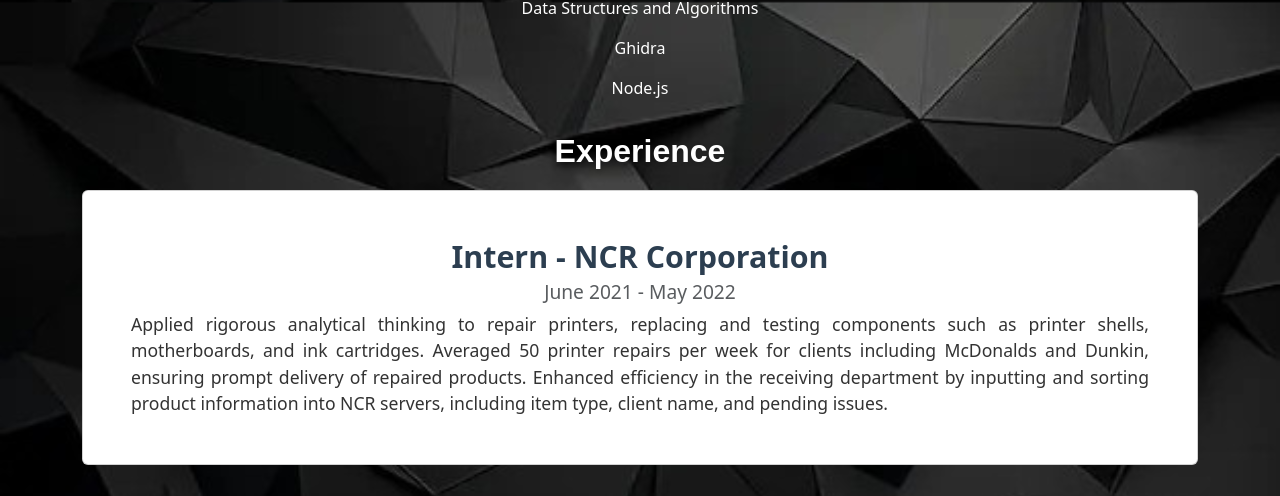
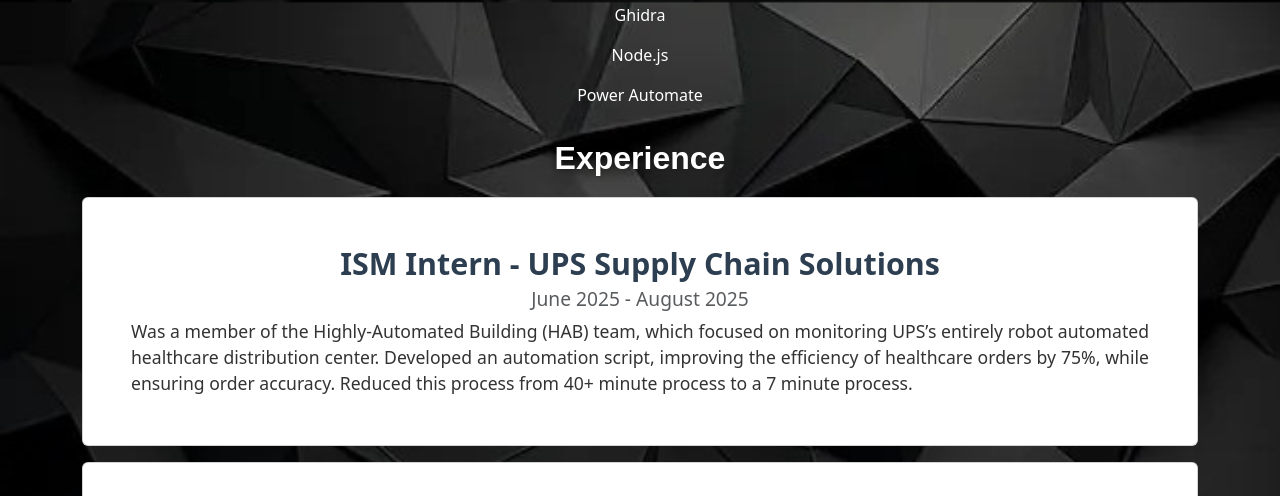
Before and after one commit to Trajkumar04/tanay_portfolio, a React (Vite) app: page /tanay_portfolio/about in a window 1280 px wide. Shown: the part 1703-2199 px from the top of the page. Built offline with nearby package versions, Linux system fonts and the light colour scheme.

Commit message:
Updated Job Experiences

```diff
--- a/src/pages/About.tsx
+++ b/src/pages/About.tsx
@@ -27,9 +27,19 @@
   'Data Structures and Algorithms',
   'Ghidra',
   'Node.js',
+  'Power Automate',
 ];
 
 const experiences = [
+  {
+    role: 'ISM Intern',
+    company: 'UPS Supply Chain Solutions',
+    duration: 'June 2025 - August 2025',
+    description: `
+      Was a member of the Highly-Automated Building (HAB) team, which focused on monitoring UPS’s entirely robot automated healthcare distribution center.
+      Developed an automation script, improving the efficiency of healthcare orders by 75%, while ensuring order accuracy.
+      Reduced this process from 40+ minute process to a 7 minute process.`,
+  },
   {
     role: 'Intern',
     company: 'NCR Corporation',
@@ -51,13 +61,13 @@
         </Col>
         <Col md={6} className="text-container">
           <p style={{ color: 'white' }}>
-            My name is Tanay Rajkumar. I am a junior at the Georgia Institute of Technology majoring in Computer Science.
-            I have a passion for machine learning and cybersecurity, with a growing interest in computer vision.
+            My name is Tanay Rajkumar. I am a senior at the Georgia Institute of Technology majoring in Computer Science.
+            I have a passion for machine learning and cybersecurity, with a growing interest in robotics.
             I am fascinated with the ways that computers can perceive and understand the world around them.
-            I am currently seeking a summer internship in the field of machine learning, computer vision, or cybersecurity. <br />
+            I am currently seeking a internship/full-time job in the field of machine learning, robotics, or cybersecurity. <br />
             I am primarily a backend developer, with expertise in Java and Python. I have recently
             started learning frontend technologies such as React and Angular with the goal of becoming a full-stack developer.
-            I also have experience with mobile application development with Android Studio, and am actively learning Swift for iOS development. <br />
+            I also have experience with mobile application development with Android Studio and Xcode. <br />
             I am very adaptable and can quickly learn new technologies and programming languages. I am a quick thinker and can solve problems efficiently.
             I am a team player and have experience leading a team of developers to create a project, having done so for my Spotify Wrapper project. <br />
 
```
